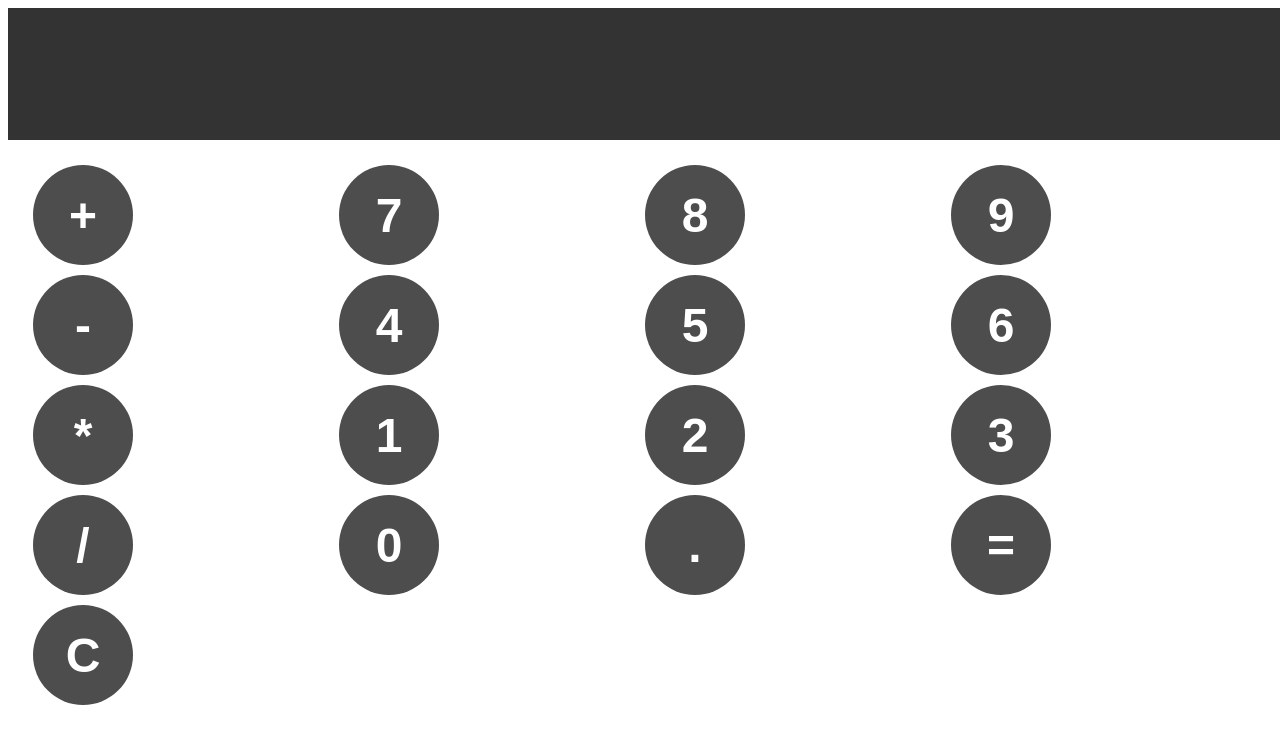
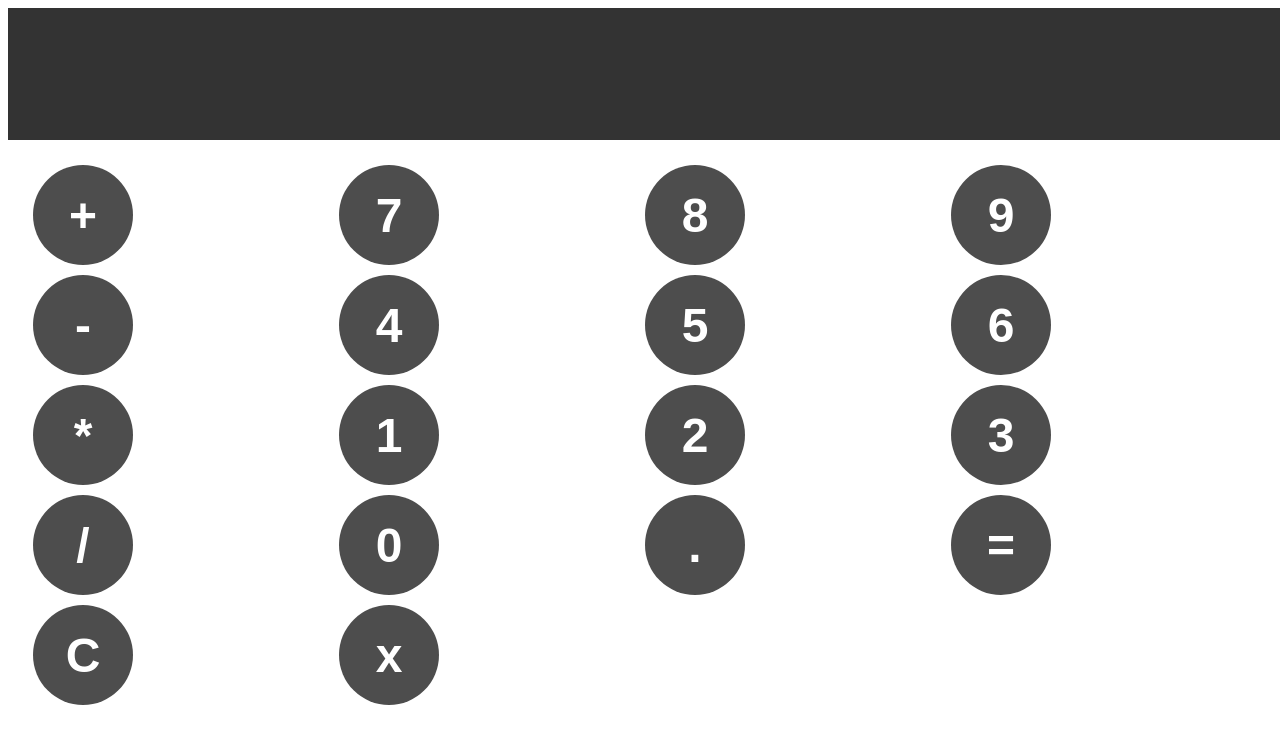
Before and after one commit to limsopheak16/Calculator, a plain HTML site: page index.html in a window 1280 px wide. Shown: the top 744 px of the page. Drawn offline with Linux system fonts and the light colour scheme.

Commit message:
add delete

```diff
--- a/index.html
+++ b/index.html
@@ -3,7 +3,7 @@
 <head>
     <meta charset="UTF-8">
     <meta name="viewport" content="width=device-width, initial-scale=1.0">
-    <title>Document</title>
+    <title></title>
     <link rel="stylesheet" href="styles.css">
 </head>
 <body>
@@ -28,6 +28,7 @@
             <button onclick="appendTodisplay('.')">.</button>
             <button onclick="calsulate()">=</button>
             <button onclick="clearDisplay()" class="operator-btn">C</button>
+            <button onclick="deleteOnebyone()">x</button>
         </div>
     </div>
     <script src="index.js"></script>
--- a/index.js
+++ b/index.js
@@ -17,3 +17,6 @@ function calsulate(){
     }
 
 }
+function deleteOnebyone(){
+    display.value = display.value.toString().slice(0, -1);
+}
```
